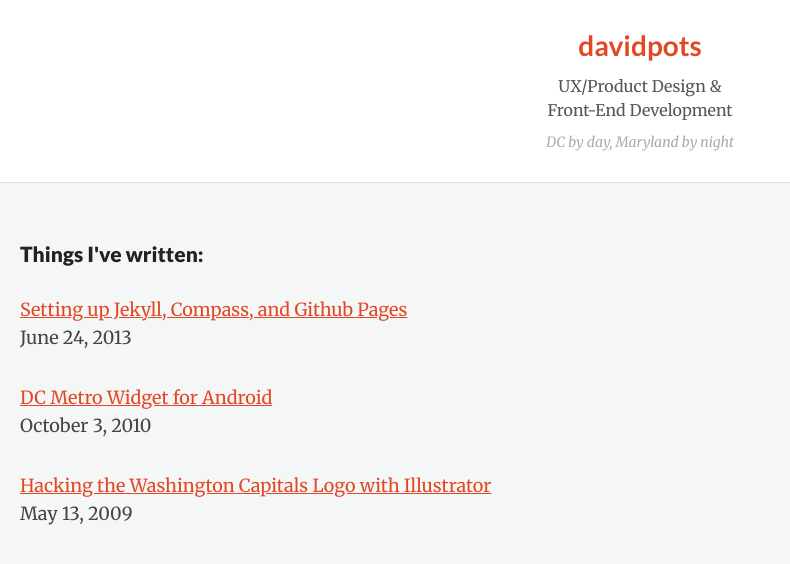
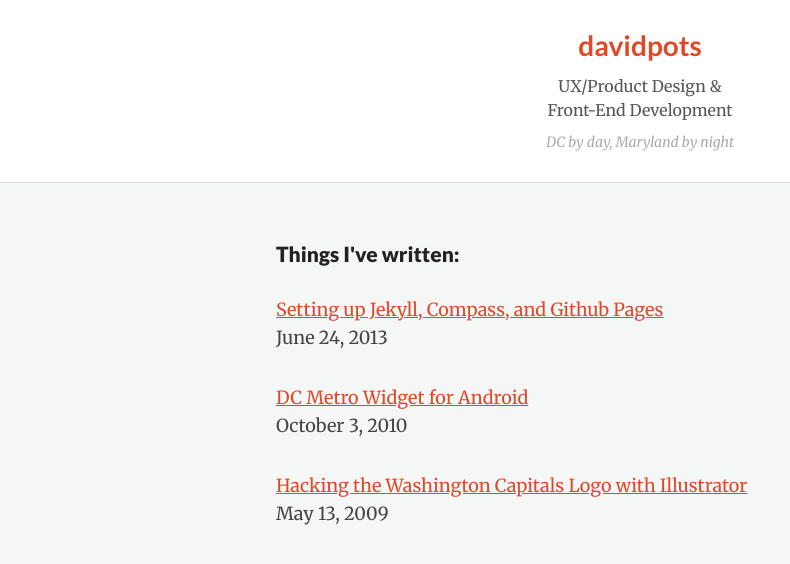
Before and after one commit to davidpots/davidpots.github.io, a Jekyll site: the page built from index.html, in a window 1280 px wide. Shown: the top 564 px of the page, without its empty margins (0-790 px from the left). Built offline with Jekyll 4.4.1, drawn with Linux system fonts in a browser that asks for light colours.

Commit message:
Responsive for 728px or less, and above

```diff
--- a/_sass/layout.scss
+++ b/_sass/layout.scss
@@ -3,6 +3,8 @@
 }
 
 .wrapper {
-//  width: 700px;
-//  margin: 0 auto;
+  margin: 0 auto;
 }
+
+@media (min-width: 320px) { .wrapper { width: 100%;  } }
+@media (min-width: 728px) { .wrapper { width: 728px; } }
--- a/css/screen.css
+++ b/css/screen.css
@@ -849,6 +849,23 @@
   padding: 20px;
 }
 
+/* line 5, ../_sass/layout.scss */
+.wrapper {
+  margin: 0 auto;
+}
+
+@media (min-width: 320px) {
+  /* line 9, ../_sass/layout.scss */
+  .wrapper {
+    width: 100%;
+  }
+}
+@media (min-width: 728px) {
+  /* line 10, ../_sass/layout.scss */
+  .wrapper {
+    width: 728px;
+  }
+}
 /* line 1, ../_sass/typography.scss */
 body {
   background: #f5f6f6;
```
Also changed, not shown: css/layout.css (+18 -0 lines).
